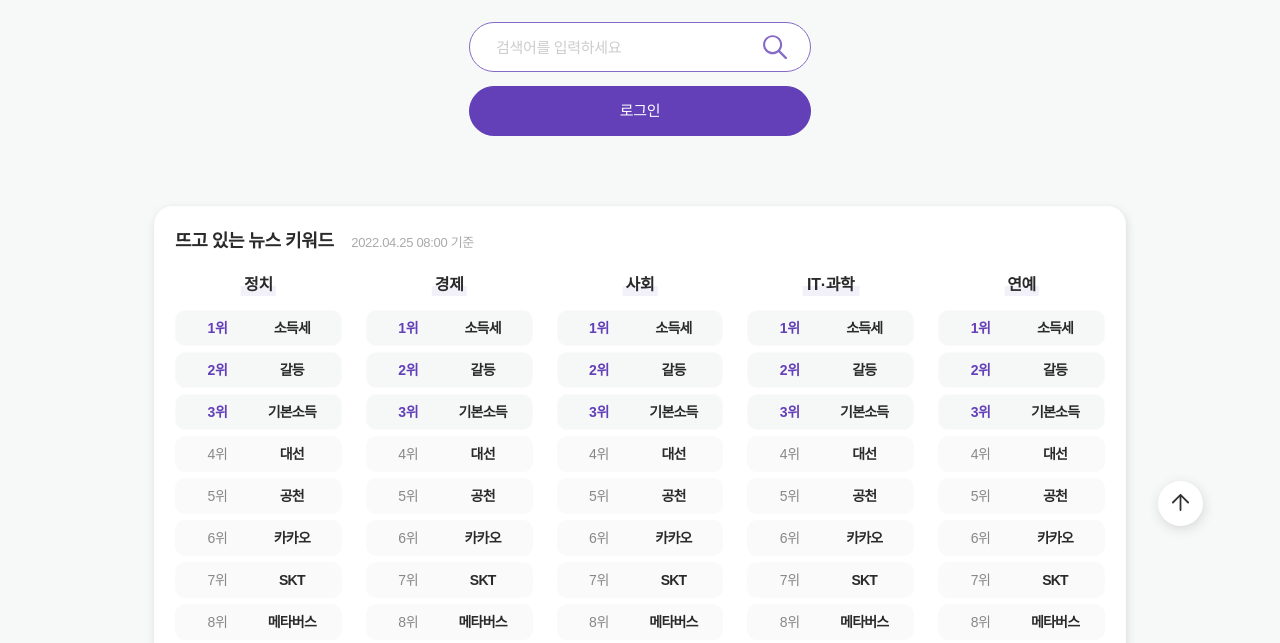
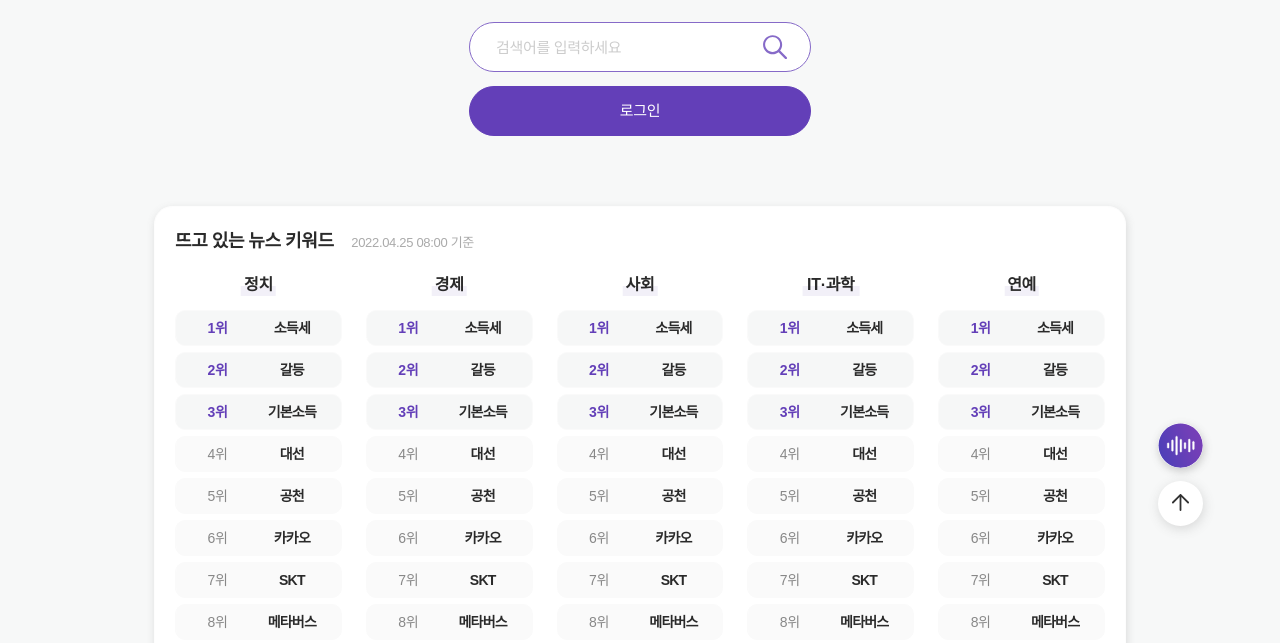
Before and after one commit to hiu-han/buzzSamsungToktok, a plain HTML site: page index.html in a window 1280 px wide. Shown: the part 154-797 px from the top of the page. Drawn offline with nearby package versions, Linux system fonts and the light colour scheme; a web font is replaced by a local one.

Commit message:
221101 화 1714

```diff
--- a/footer.html
+++ b/footer.html
@@ -18,14 +18,22 @@
     <p class="go-top-btn"><img src="./src/img/icon/icon-go-top.svg" alt="go top"></p>
   </div>
 
-  <div id="switchingAcount">
-    <div class="float-btn__wrap">
-      <ul class="float-btn__list">
-        <li class="btn btn-item btn--soundbar">
-          <a href="#">사운드바 입장</a>
-        </li>
-      </ul>
-    </div>
+  <div id="switchingAcount" class="float-btn__wrap">
+    <ul class="float-btn__list">
+      <li class="float-btn  btn__item btn--soundbar now-on">
+        <!-- <li class="float-btn  btn__item btn--speaker now-on"> -->
+        <a href="#">
+          <span class="btn--icon"></span>
+          <span class="btn--text">사운드바 입장</span>
+        </a>
+      </li>
+      <li class="float-btn btn__item btn--speaker">
+        <a href="#">
+          <span class="btn--icon"></span>
+          <span class="btn--text">스피커 입장</span>
+        </a>
+      </li>
+    </ul>
   </div>
 
   <!-- 로딩 애니메이션 >> layout.css -->
--- a/src/css/layout.css
+++ b/src/css/layout.css
@@ -609,6 +609,62 @@ address > .copyright {
   margin-top: 13px;
 }
 
+/** ASIDE -> SWITCHING ACOUNT **/
+#switchingAcount {
+  position: fixed;
+  bottom: 178px;
+  right: 6vw;
+  border-radius: 30px;
+  background-color: #fff;
+  box-shadow: 1px 3px 8px rgba(88, 88, 88, 0.3);
+}
+#switchingAcount .float-btn {
+  display: none;
+  border-radius: 30px;
+}
+#switchingAcount .float-btn.now-on {
+  display: block;
+}
+#switchingAcount .float-btn > a {
+  display: block;
+  width: 45px;
+  height: 45px;
+  font-size: 0;
+  overflow: hidden;
+  transition: 0.35s ease-out;
+}
+#switchingAcount .float-btn > a > .btn--icon {
+  display: inline-block;
+  width: 45px;
+  height: 45px;
+  border-radius: 50%;
+  background-image: url('../img/icon/icon-link-sound.svg');
+  transition: 0.3s ease-out;
+}
+#switchingAcount .float-btn > a > .btn--text {
+  display: inline-block;
+  padding: 0 16px 0 8px;
+  line-height: 45px;
+  font-size: 15px;
+  font-weight: 500;
+  vertical-align: top;
+  opacity: 0;
+  transition: 0.25s;
+}
+#switchingAcount .float-btn.btn--soundbar:hover > a {
+  width: 154px;
+}
+#switchingAcount .float-btn.btn--speaker:hover > a {
+  /* width: 136px; */
+  width: 154px;
+}
+#switchingAcount .float-btn:hover > a > .btn--icon {
+  background-image: url('../img/icon/icon-link-sound_focus.svg');
+}
+#switchingAcount .float-btn:hover > a > .btn--text {
+  opacity: 1;
+}
+
 /** ASIDE -> LOADING ANIMATION **/
 #loading {
   display: none;
```
Also changed, not shown: src/img/icon/icon-link-sound.svg (added), src/img/icon/icon-link-sound_focus.svg (added).
